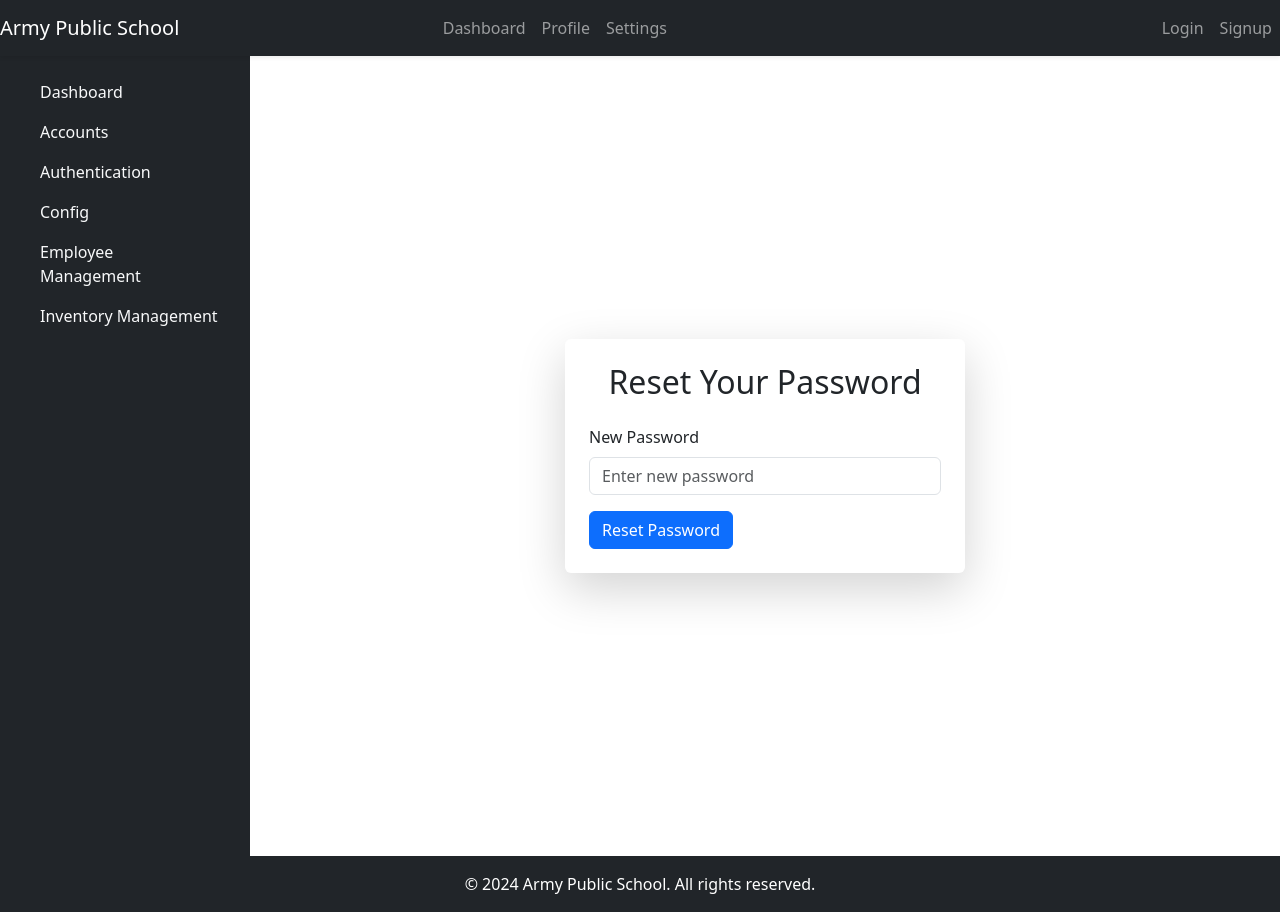
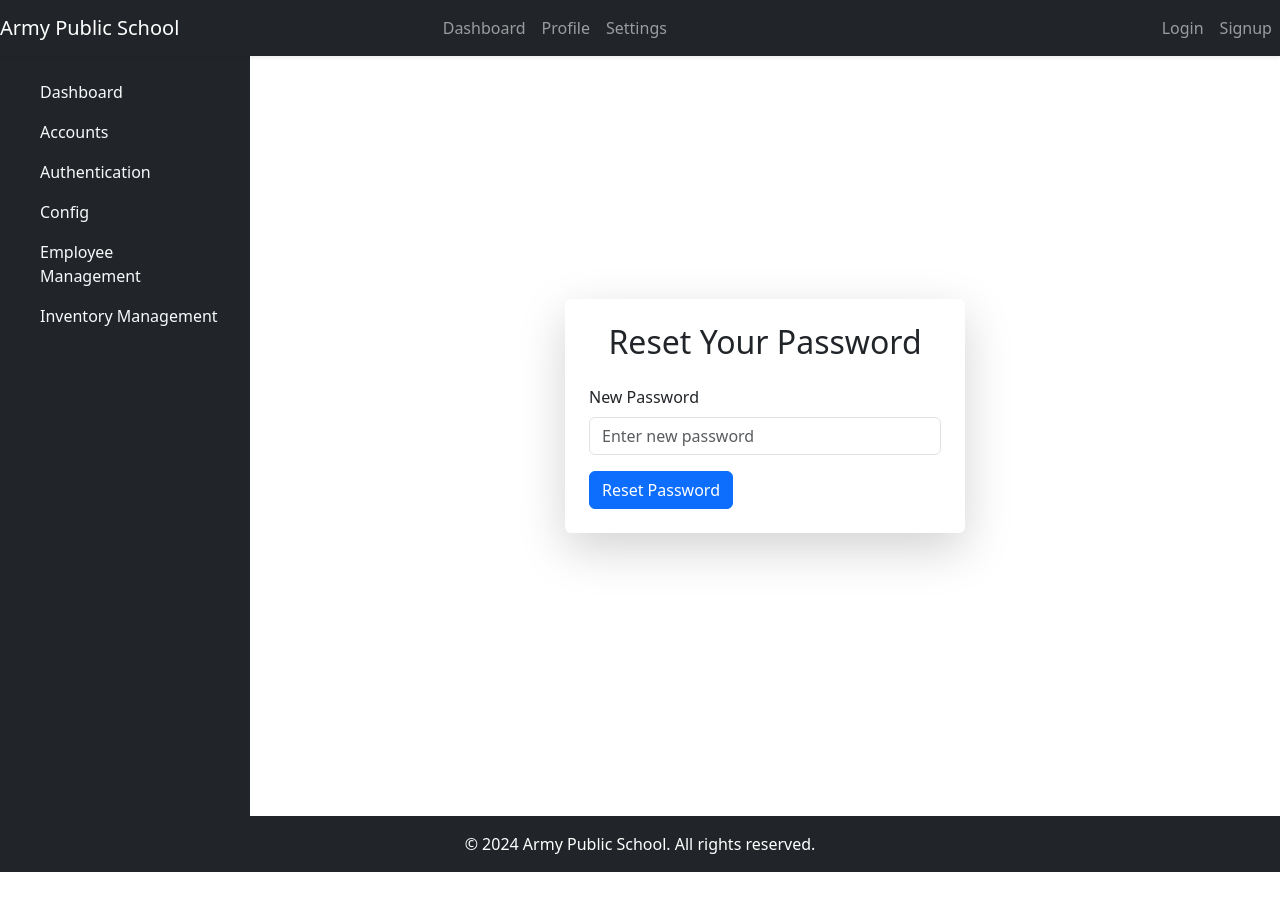
Before and after one commit to MDtech-code/SchoolManagementSystem, a Django app: template app/account/templates/reset_password.html in a window 1280 px wide. After the commit the page ends 872 px from the top, so only its background shows below. Run offline with Django 5.2, Linux system fonts and the light colour scheme; the template is opened without the code that fills it, so the values that code supplies are empty; some libraries are stand-ins or nearby versions.

Commit message:
imporve in header and base.html

```diff
--- a/templates/base/base.html
+++ b/templates/base/base.html
@@ -37,7 +37,7 @@
             {% include "includes/sidebar.html" %}
         </nav>
 
-        <div class="content flex-grow-1" style="padding-left: 250px;">
+        <div class="content flex-grow-1" style="padding-left: 250px; margin-top:1rem;">
             {% block content %}{% endblock %}
         </div>
     </div>
--- a/templates/includes/header.html
+++ b/templates/includes/header.html
@@ -1,5 +1,5 @@
 
-<nav class="navbar navbar-expand-lg navbar-dark bg-dark shadow-sm" style="background-color: #001f3f; color: #ffffff;">
+<nav class="navbar navbar-expand-lg navbar-dark bg-dark shadow-sm position-fixed w-100" style="background-color: #001f3f; color: #ffffff;">
   <!-- Logo on the left -->
   <a class="navbar-brand" href="#">Army Public School</a>
 
```
